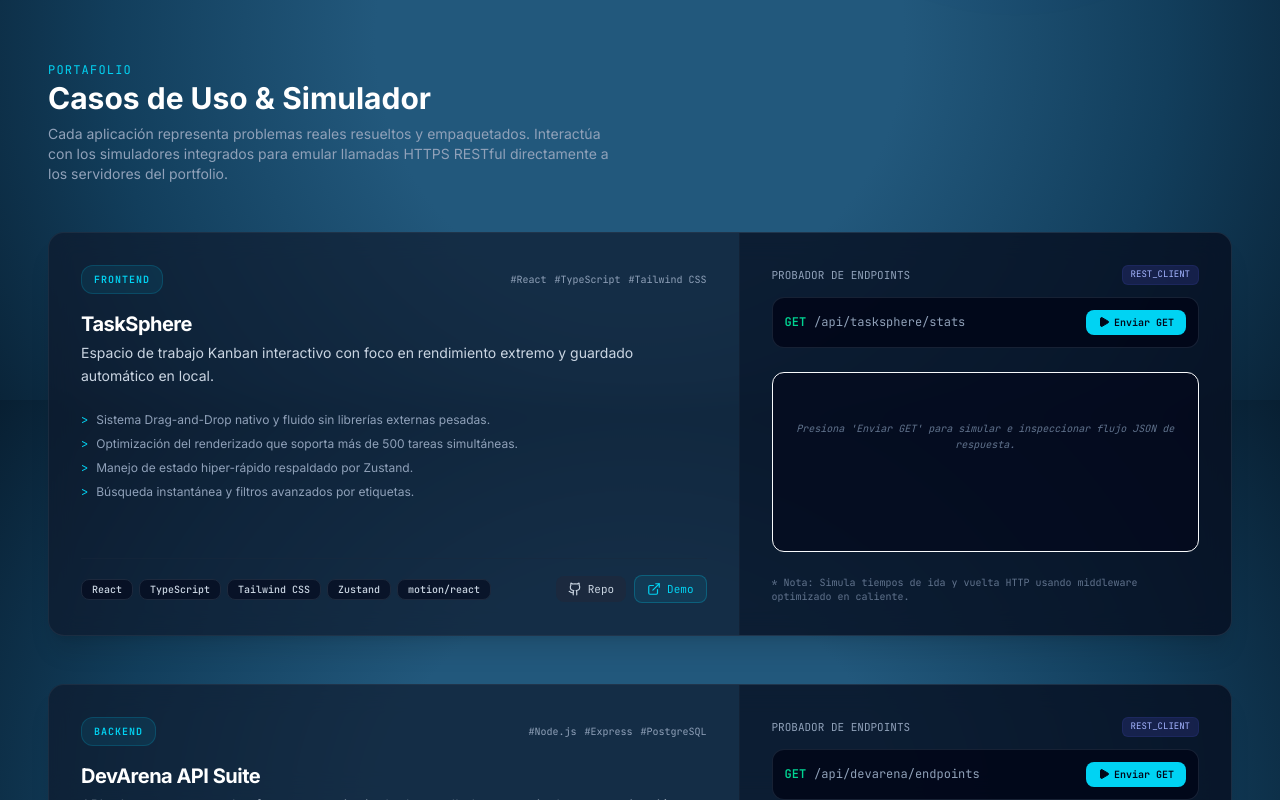
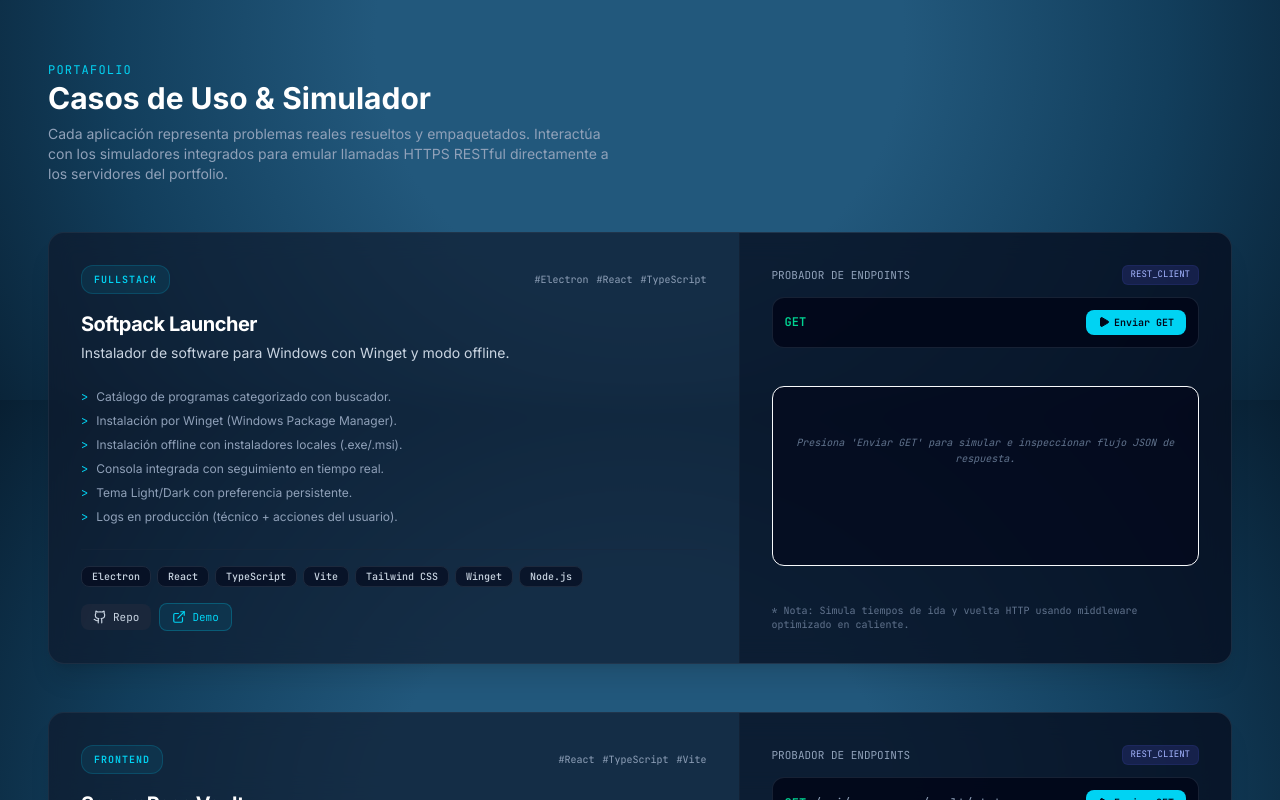
Before and after one commit to Furiade54/PortafolioPersonal, a React (Vite) app: page / in a window 1280 px wide. Shown: the part 2000-2800 px from the top of the page. Built offline with nearby package versions, Linux system fonts and the light colour scheme.

Commit message:
feat: agregar SecurePass Vault al portafolio

```diff
--- a/src/data.ts
+++ b/src/data.ts
@@ -57,79 +57,48 @@
 
 export const projects: Project[] = [
   {
-    id: "tasksphere",
-    title: "TaskSphere",
-    description: "Espacio de trabajo Kanban interactivo con foco en rendimiento extremo y guardado automático en local.",
-    longDescription: "Un gestor de tareas ágiles concebido para equipos pequeños que buscan velocidad y simplicidad. Los usuarios pueden crear múltiples tableros, columnas personalizables y tarjetas multimedia, todo respaldado por arrastrar y soltar fluido de tareas y persistencia automática sin latencia visible.",
-    tags: ["React", "TypeScript", "Tailwind CSS", "Zustand", "motion/react"],
-    category: "Frontend",
-    githubUrl: "https://github.com",
-    liveUrl: "https://github.com",
+    id: "softpack-launcher",
+    title: "Softpack Launcher",
+    description: "Instalador de software para Windows con Winget y modo offline.",
+    longDescription: "Aplicación de escritorio (Electron + React + TypeScript) para instalar y aprovisionar software en Windows.\nIntegra un catálogo categorizado con búsqueda y permite instalar por Winget o desde instaladores locales.\nIncluye consola integrada con logs en tiempo real, tema light/dark e IPC seguro mediante preload + contextBridge.",
+    tags: ["Electron", "React", "TypeScript", "Vite", "Tailwind CSS", "Winget", "Node.js"],
+    category: "Fullstack",
+    githubUrl: "https://github.com/Furiade54/InstallTools",
+    liveUrl: "https://github.com/Furiade54/InstallTools/releases",
     features: [
-      "Sistema Drag-and-Drop nativo y fluido sin librerías externas pesadas.",
-      "Optimización del renderizado que soporta más de 500 tareas simultáneas.",
-      "Manejo de estado hiper-rápido respaldado por Zustand.",
-      "Búsqueda instantánea y filtros avanzados por etiquetas."
-    ],
-    apiMockEndpoint: "/api/tasksphere/stats",
-    apiMockResponse: {
-      status: "online",
-      activeBoards: 12,
-      savedChanges: 489,
-      memoryUtilization: "14.2 MB",
-      latestEvent: "Auto-save successfully broadcasted"
-    }
+      "Catálogo de programas categorizado con buscador.",
+      "Instalación por Winget (Windows Package Manager).",
+      "Instalación offline con instaladores locales (.exe/.msi).",
+      "Consola integrada con seguimiento en tiempo real.",
+      "Tema Light/Dark con preferencia persistente.",
+      "Logs en producción (técnico + acciones del usuario)."
+    ]
   },
   {
-    id: "devarena",
-    title: "DevArena API Suite",
-    description: "API robusta para una plataforma comunitaria de desarrolladores que incluye autenticación JWT y testeo interactivo.",
-    longDescription: "Un backend completo diseñado bajo arquitectura limpia y principios REST. Cuenta con validaciones avanzadas de payloads de entrada, un sistema modular de logs de errores, tasas de limitación (Rate Limiting) para evitar ataques de fuerza bruta, y un generador dinámico de tokens JWT.",
-    tags: ["Node.js", "Express", "PostgreSQL", "JWT", "Docker"],
-    category: "Backend",
-    githubUrl: "https://github.com",
+    id: "securepass-vault",
+    title: "SecurePass Vault",
+    description: "Gestor de contraseñas en navegador con cifrado AES-256-GCM y bóveda con auto-bloqueo.",
+    longDescription: "Aplicación web (React + TypeScript + Vite) para gestionar contraseñas con cifrado AES-256-GCM, derivación de claves por PBKDF2 y bóveda con auto-bloqueo por inactividad.\nIncluye desbloqueo por gestos (hash SHA-256), generador de contraseñas con entropía criptográfica y exportación/importación de backups encriptados.\nDiseñada para ser rápida (render virtualizado) y preparada para PWA.",
+    tags: ["React", "TypeScript", "Vite", "PWA", "Crypto", "AES-256-GCM", "PBKDF2"],
+    category: "Frontend",
+    githubUrl: "https://github.com/Furiade54/SecurePass",
+    liveUrl: "https://secure-pass-6vey.vercel.app",
     features: [
-      "Autenticación stateless respaldada por Tokens firmados y cookies seguras.",
-      "Consultas SQL super optimizadas con pools de conexiones persistentes.",
-      "Manejo centralizado de excepciones con respuestas formateadas y descriptivas.",
-      "Límite de peticiones de seguridad para mitigar ataques DDoS básicos."
+      "Cifrado AES-256-GCM con derivación PBKDF2.",
+      "Auto-bloqueo por inactividad y limpieza de memoria al bloquear.",
+      "Desbloqueo por gestos con hash SHA-256.",
+      "Generador de contraseñas seguras con verificación de fortaleza.",
+      "Exportación/importación de backups encriptados.",
+      "Búsqueda y categorización para gestión rápida."
     ],
-    apiMockEndpoint: "/api/devarena/endpoints",
+    apiMockEndpoint: "/api/securepass/vault/status",
     apiMockResponse: {
-      activeEndpoints: [
-        "POST /api/v1/auth/login",
-        "GET /api/v1/posts?page=1&limit=10",
-        "PUT /api/v1/users/profile"
-      ],
-      averageResponseTime: "42ms",
-      databaseStatus: "connected",
-      uptime: "99.98%"
-    }
-  },
-  {
-    id: "cloudtrack",
-    title: "CloudTrack Logger",
-    description: "Dashboard inteligente de métricas de despliegues y monitoreo de microservicios cloud.",
-    longDescription: "Una herramienta Full Stack en el navegador para simular, seguir y visualizar el rendimiento de infraestructura cloud básica. El panel recopila latencias de endpoints mockeados y emite diagnósticos interactivos útiles para administradores de red jóvenes.",
-    tags: ["React", "FastAPI", "MongoDB", "Recharts", "Docker"],
-    category: "Fullstack",
-    githubUrl: "https://github.com",
-    liveUrl: "https://github.com",
-    features: [
-      "Visualización en tiempo real mediante gráficos interactivos de Recharts.",
-      "Servicio ligero en Python FastAPI con tipado ultra-estricto de Pydantic.",
-      "Pipeline de Docker multi-etapa optimizando de un tamaño original de 1GB a solo 85MB.",
-      "Panel de alertas inmediatas ante picos de uso de CPU o memoria ficticios."
-    ],
-    apiMockEndpoint: "/api/cloudtrack/diagnostics",
-    apiMockResponse: {
-      cpuUsage: "34.5%",
-      ramUsage: "2.1 GB / 4.0 GB",
-      containers: [
-        { name: "web-server", status: "running", uptime: "14d" },
-        { name: "postgres-db", status: "running", uptime: "28d" }
-      ],
-      latestAlert: "None"
+      vault: "securepass",
+      status: "locked",
+      crypto: {
+        algorithm: "AES-256-GCM",
+        kdf: "PBKDF2"
+      }
     }
   }
 ];
```
